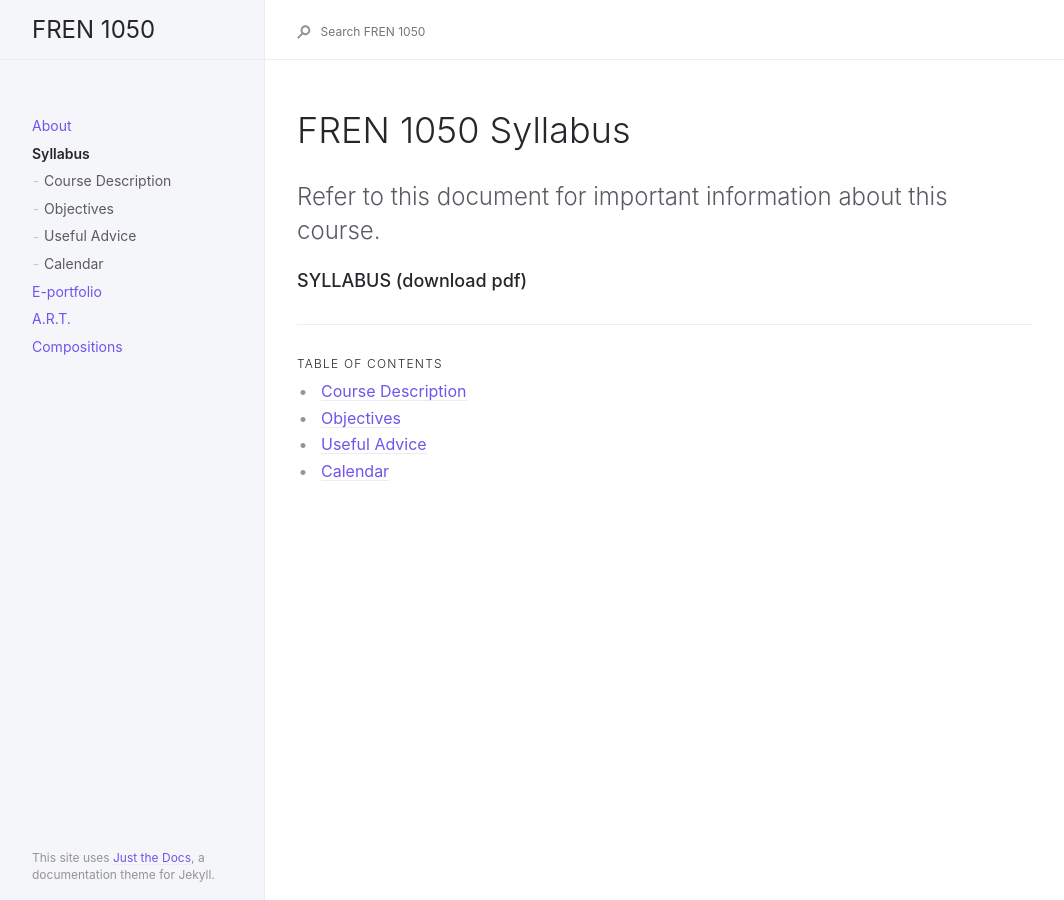
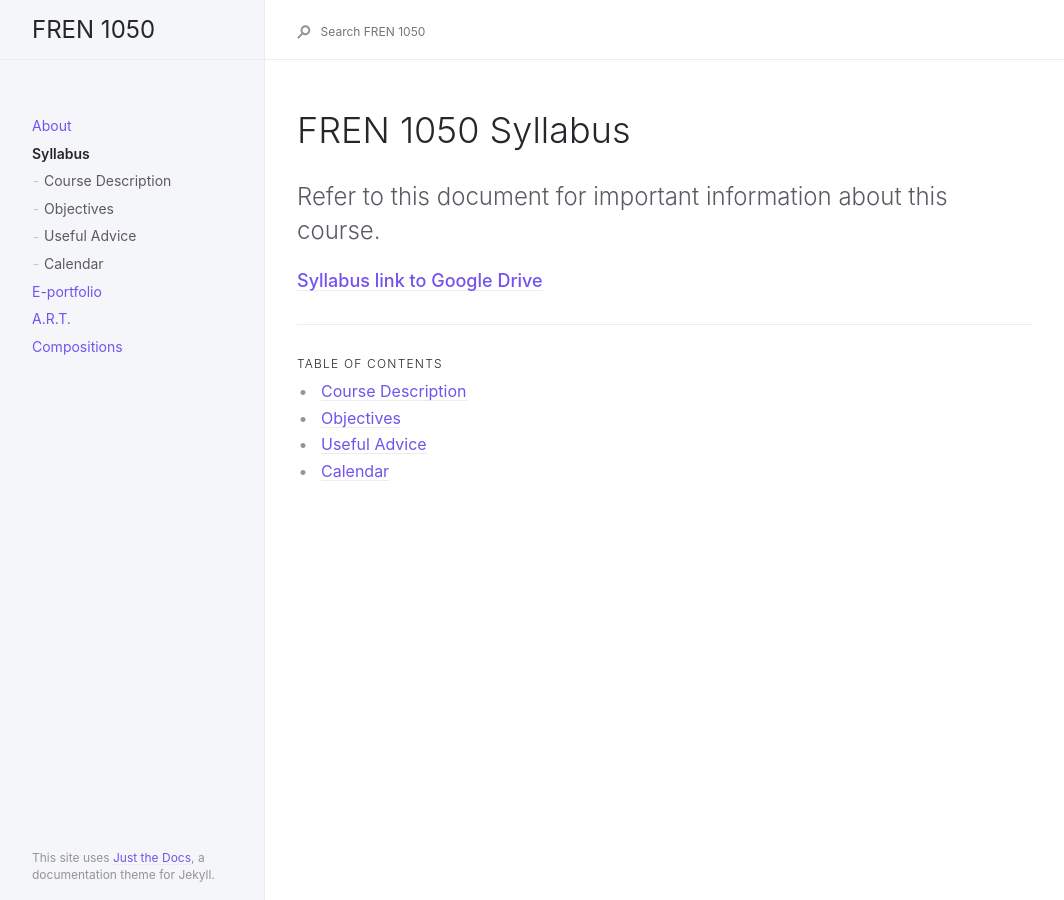
Before and after one commit to ss4ws/FREN-1050, a Jekyll site: the page built from docs/Syllabus/Syllabus.md, in a window 1280 px wide. Shown: the whole page, without its empty margins (91-1155 px from the left). Built offline with Jekyll 4.4.1, drawn with Linux system fonts in a browser that asks for light colours.

Commit message:
add syllabus link

```diff
--- a/docs/Syllabus/Syllabus.md
+++ b/docs/Syllabus/Syllabus.md
@@ -11,4 +11,4 @@ permalink: /docs/Syllabus
 Refer to this document for important information about this course.
 {: .fs-6 .fw-300 }
 
-### SYLLABUS (download pdf)
+### [Syllabus link to Google Drive](https://drive.google.com/file/d/1G66kp-SUltYP1cM8u_RJVhjrmPuzatEK/view?usp=sharing)
```
